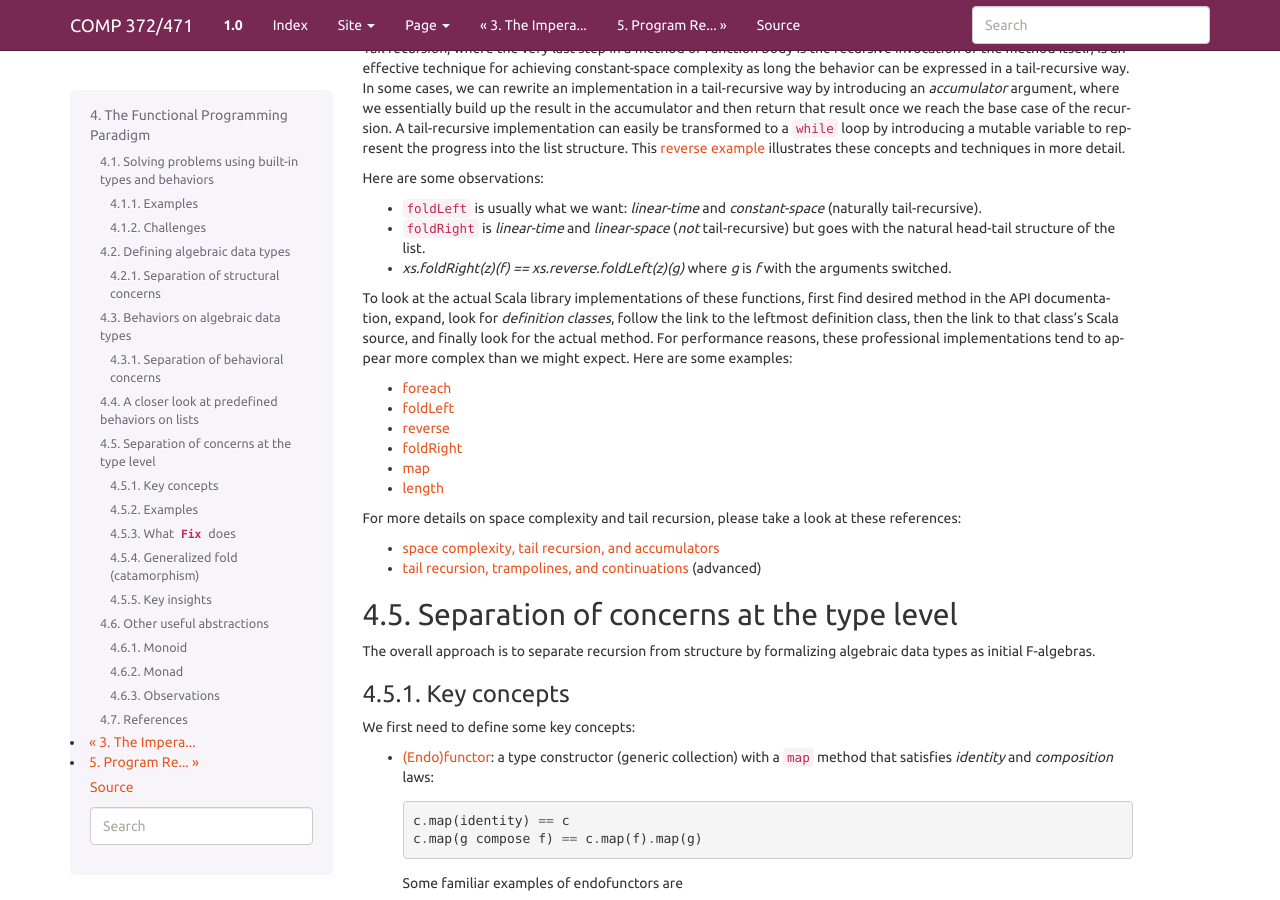
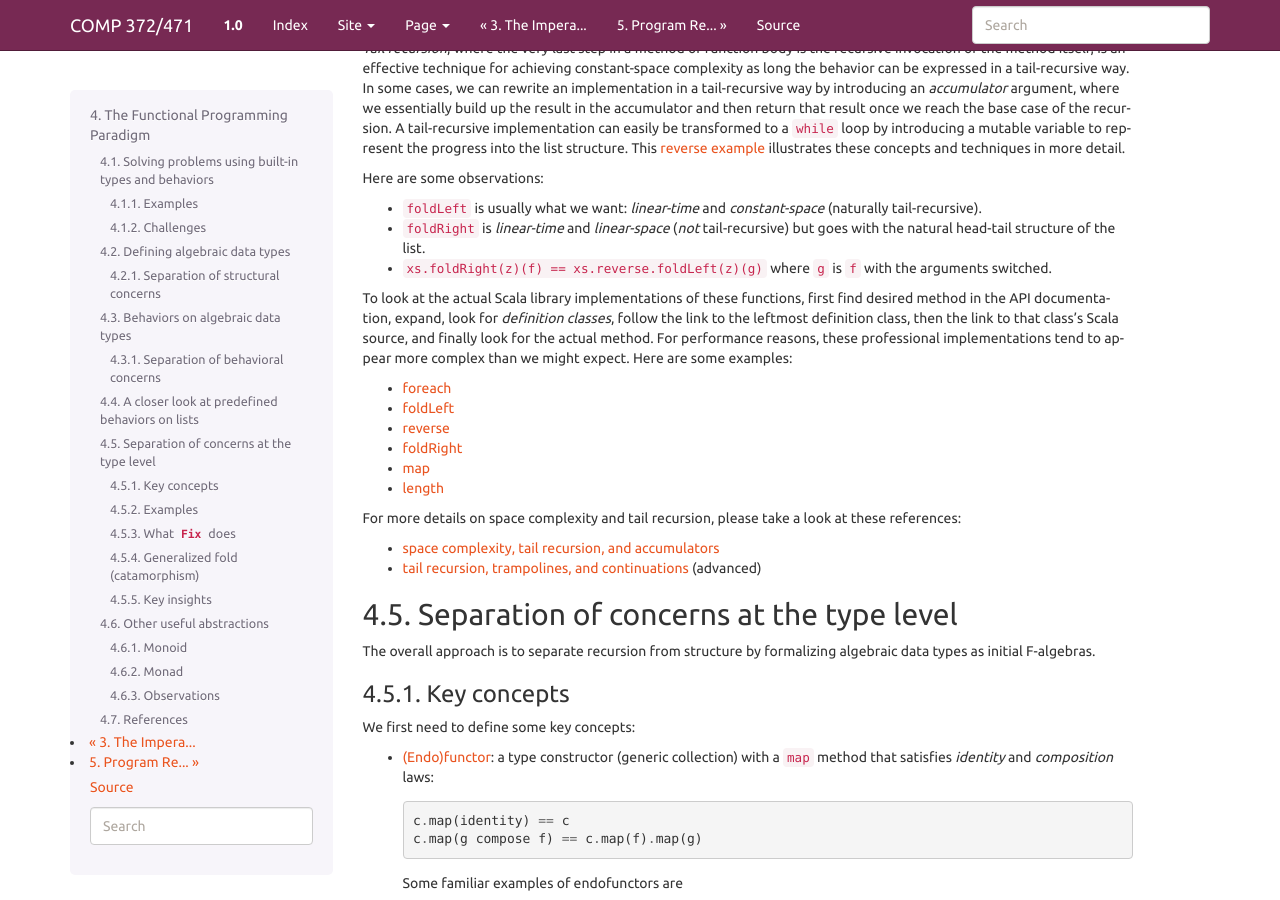
Before and after one commit to lucproglangcourse/lucproglangcourse.github.io, a Sphinx documentation site: the page built from source/functionalprogramming.rst, in a window 1280 px wide and 900 px high, scrolled down 4524 px. Built offline with Sphinx 7.4.7, drawn with Linux system fonts in a browser that asks for light colours.

```diff
--- a/source/functionalprogramming.rst
+++ b/source/functionalprogramming.rst
@@ -261,7 +261,7 @@ Here are some observations:
 
 - ``foldLeft`` is usually what we want: *linear-time* and *constant-space* (naturally tail-recursive).
 - ``foldRight`` is *linear-time* and *linear-space* (*not* tail-recursive) but goes with the natural head-tail structure of the list.
-- `xs.foldRight(z)(f) == xs.reverse.foldLeft(z)(g)` where `g` is `f` with the arguments switched.
+- ``xs.foldRight(z)(f) == xs.reverse.foldLeft(z)(g)`` where ``g`` is ``f`` with the arguments switched.
 
 To look at the actual Scala library implementations of these functions, first find desired method in the API documentation, expand, look for *definition classes*, follow the link to the leftmost definition class, then the link to that class's Scala source, and finally look for the actual method.
 For performance reasons, these professional implementations tend to appear more complex than we might expect.
```
